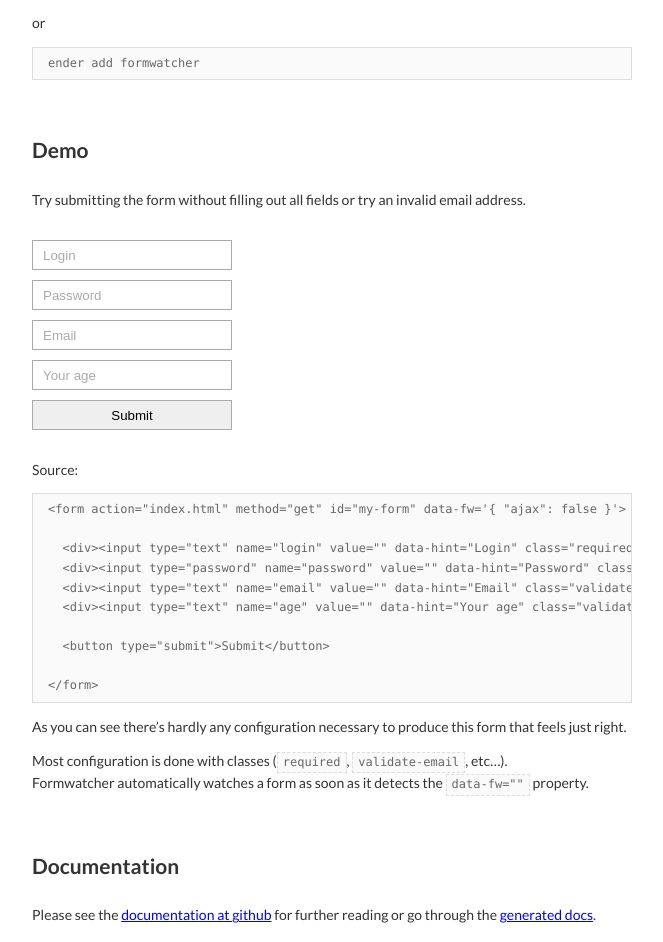
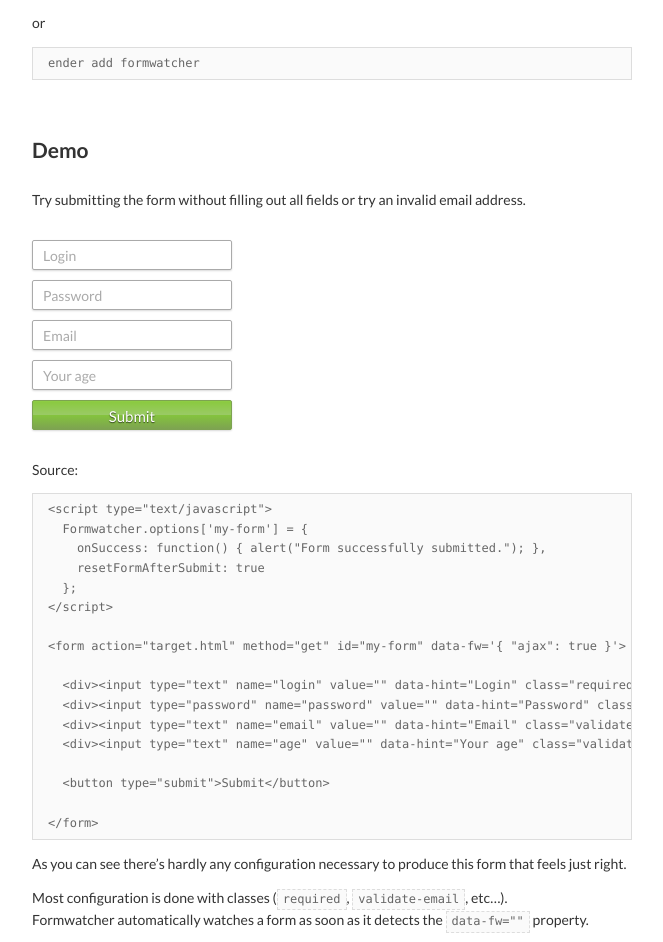
Before and after one commit to enyo/formwatcher, a Jekyll site: the page built from index.md, in a window 1280 px wide. Shown: the part 350-1292 px from the top of the page, without its empty margins (308-971 px from the left). Built offline with Jekyll 4.4.1, drawn with Linux system fonts in a browser that asks for light colours.

Commit message:
Improved the form layout, and the submission now works.

```diff
--- a/css/default.css
+++ b/css/default.css
@@ -1,8 +1,12 @@
 body {
+  line-height: 140%;
+  color: #333;
+}
+body,
+input,
+button {
   font-family: "Lato", arial, tahoma, sans-serif;
   font-size: 14px;
-  line-height: 140%;
-  color: #333;
 }
 #container {
   width: 600px;
@@ -33,12 +37,33 @@ body {
 }
 #container #main form input,
 #container #main form button {
+  border-radius: 2px;
   height: 30px;
   border: 1px solid #aaa;
   box-sizing: border-box;
   width: 200px;
   padding: 5px 8px;
   line-height: 20px;
+  box-shadow: 0 1px 2px rgba(0,0,0,0.15);
+}
+#container #main form button[type="submit"] {
+  background-color: #84c43d;
+  background-image: -webkit-linear-gradient(top, #b1e76f 0,#8aca3f 2%,#9aca66 50%,#84c43d 50%,#7da351 100%);
+  background-image: -moz-linear-gradient(top, #b1e76f 0,#8aca3f 2%,#9aca66 50%,#84c43d 50%,#7da351 100%);
+  background-image: -ms-linear-gradient(top, #b1e76f 0,#8aca3f 2%,#9aca66 50%,#84c43d 50%,#7da351 100%);
+  background-image: -o-linear-gradient(top, #b1e76f 0,#8aca3f 2%,#9aca66 50%,#84c43d 50%,#7da351 100%);
+  background-image: linear-gradient(top, #b1e76f 0,#8aca3f 2%,#9aca66 50%,#84c43d 50%,#7da351 100%);
+  color: #fff;
+  border-color: #7da351;
+  font-size: 15px;
+  text-shadow: 0px 1px 1px rgba(0,0,0,0.6);
+}
+#container #main form button[type="submit"]:hover {
+  text-shadow: 0px 1px 1px #000;
+}
+#container #main form button[type="submit"]:active {
+  padding-top: 6px;
+  padding-bottom: 4px;
 }
 #container #main form input.validated,
 #container #main form select.validated,
--- a/index.md
+++ b/index.md
@@ -28,7 +28,14 @@ or
 
 Try submitting the form without filling out all fields or try an invalid email address.
 
-<form action="index.html" method="get" id="my-form" data-fw='{ "ajax": false }'>
+<script type="text/javascript">
+  Formwatcher.options['my-form'] = {
+    onSuccess: function() { alert("Form successfully submitted."); },
+    resetFormAfterSubmit: true
+  };
+</script>
+
+<form action="target.html" method="get" id="my-form" data-fw='{ "ajax": true }'>
 
   <div><input type="text" name="login" value="" data-hint="Login" class="required" /></div>
   <div><input type="password" name="password" value="" data-hint="Password" class="required" /></div>
@@ -41,7 +48,14 @@ Try submitting the form without filling out all fields or try an invalid email a
 
 Source:
 
-    <form action="index.html" method="get" id="my-form" data-fw='{ "ajax": false }'>
+    <script type="text/javascript">
+      Formwatcher.options['my-form'] = {
+        onSuccess: function() { alert("Form successfully submitted."); },
+        resetFormAfterSubmit: true
+      };
+    </script>
+
+    <form action="target.html" method="get" id="my-form" data-fw='{ "ajax": true }'>
 
       <div><input type="text" name="login" value="" data-hint="Login" class="required" /></div>
       <div><input type="password" name="password" value="" data-hint="Password" class="required" /></div>
```
Also changed, not shown: css/_stylus/default.styl (+30 -4 lines).
